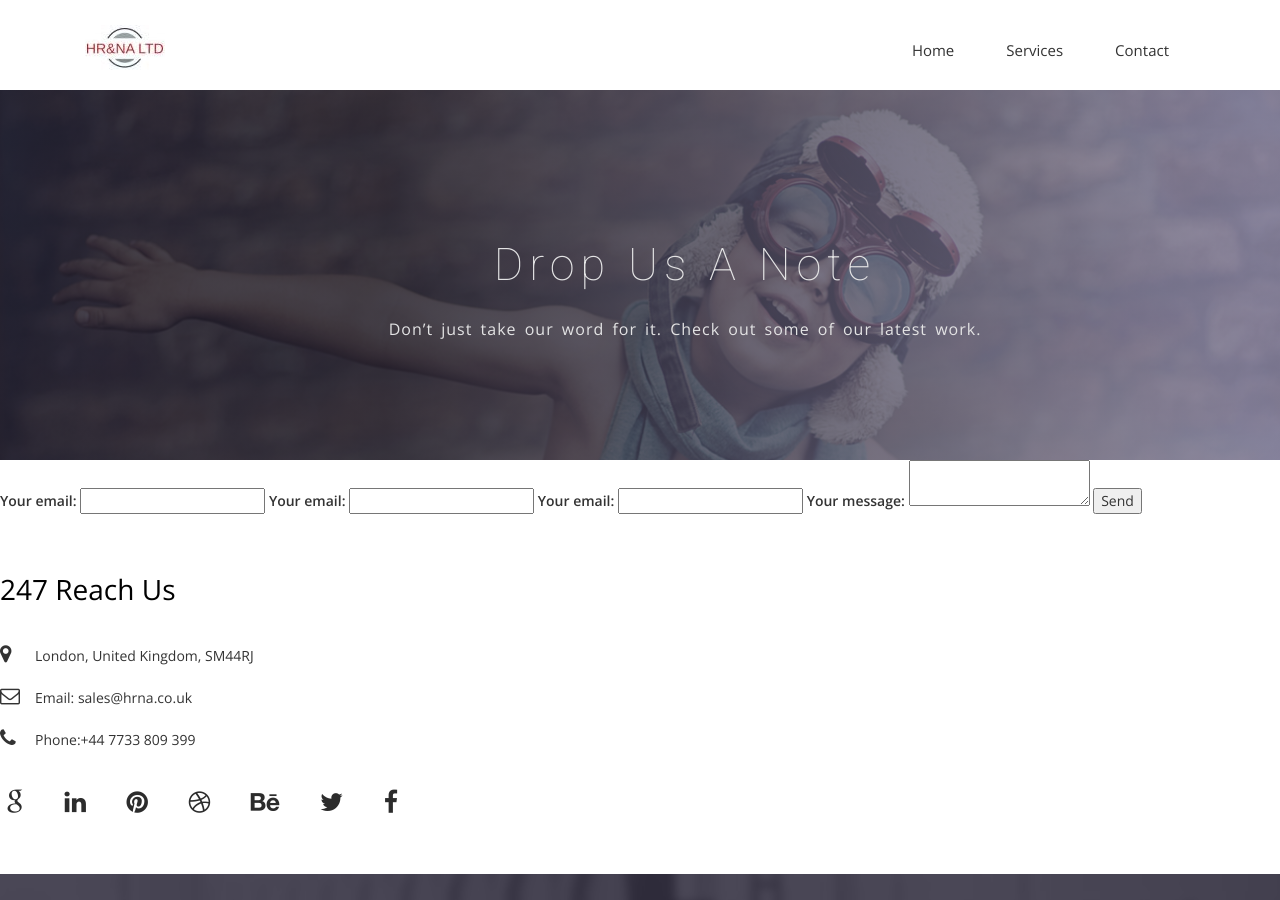
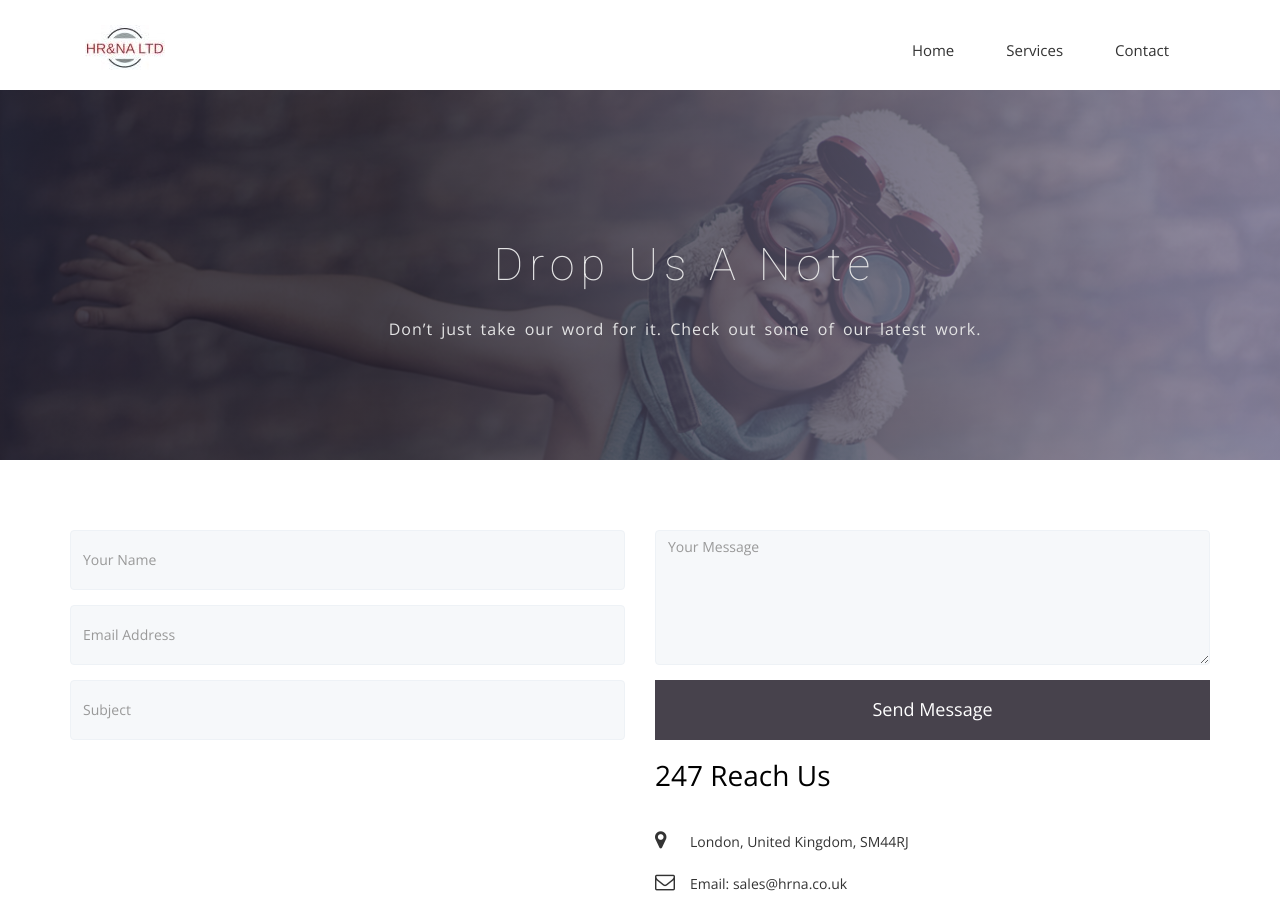
Before and after one commit to hrnaltd/hrnaltd.github.io, a Jekyll site: the page built from contact.html, in a window 1280 px wide and 900 px high. Built offline with Jekyll 4.4.1, drawn with Linux system fonts in a browser that asks for light colours; nearby versions of some CDN libraries; some web fonts are replaced.

Commit message:
Update contact.html
orginal back

```diff
--- a/contact.html
+++ b/contact.html
@@ -18,31 +18,34 @@ permalink: /contact/
   </div>
 </section>
 <!-- contact form start -->
-<form
-  action="https://formspree.io/f/xyyodbok"
-  method="POST"
->
-  <label>
-    Your email:
-    <input type="text" name="Name">
-  </label>
-
-  <label>
-    Your email:
-    <input type="text" name="Subject">
-  </label>
-
-  <label>
-    Your email:
-    <input type="email" name="Email">
-  </label>
-  <label>
-    Your message:
-    <textarea name="message"></textarea>
-  </label>
-  <button type="submit">Send</button>
-</form>
-
+<section id="contact-form">
+  <div class="container">
+    <div class="row">
+      <div class="col-md-6 col-sm-12">
+        <div class="block">
+          <form>
+            <div class="form-group">
+              <input type="text" class="form-control" placeholder="Your Name">
+            </div>
+            <div class="form-group">
+              <input type="text" class="form-control" placeholder="Email Address">
+            </div>
+            <div class="form-group">
+              <input type="text" class="form-control" placeholder="Subject">
+            </div>
+          </form>
+        </div>
+      </div>
+      <div class="col-md-6 col-sm-12">
+        <div class="block">
+          <form>
+            <div class="form-group-2">
+              <textarea class="form-control" rows="3" placeholder="Your Message"></textarea>
+            </div>
+            <button class="sales@hrna.co.uk" type="submit">Send Message</button>
+          </form>
+        </div>
+      </div>
 
     <div id="contact-box" class="row">
       <div class="col-md-6 col-sm-12">
```
